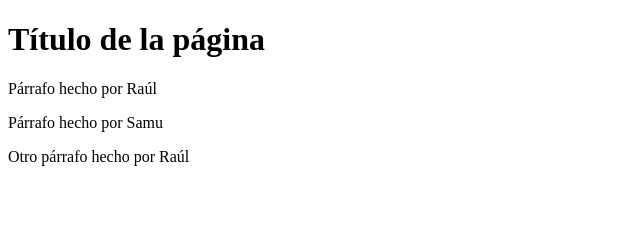
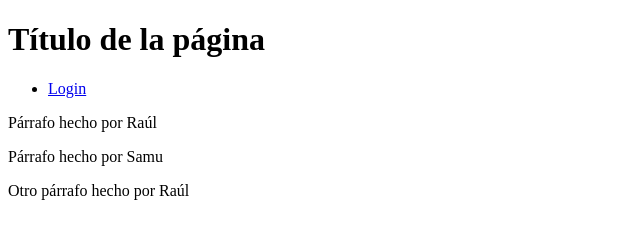
Before and after one commit to samurodriguez/test, a plain HTML site: page index.html in a window 1280 px wide. Shown: the whole page, without its empty margins (0-640 px from the left). Drawn offline with Linux system fonts and the light colour scheme.

Commit message:
Añadido enlace a login en index.html

```diff
--- a/index.html
+++ b/index.html
@@ -8,6 +8,12 @@
   <body>
     <h1>Título de la página</h1>
 
+    <nav>
+      <ul>
+        <li><a href="./login.html">Login</a></li>
+      </ul>
+    </nav>
+
     <p>Párrafo hecho por Raúl</p>
 
     <p>Párrafo hecho por Samu</p>
```
